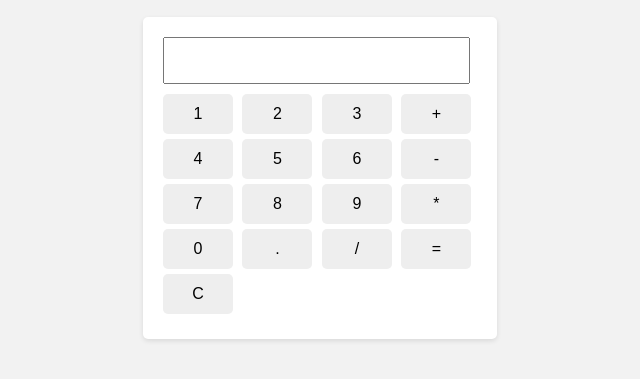
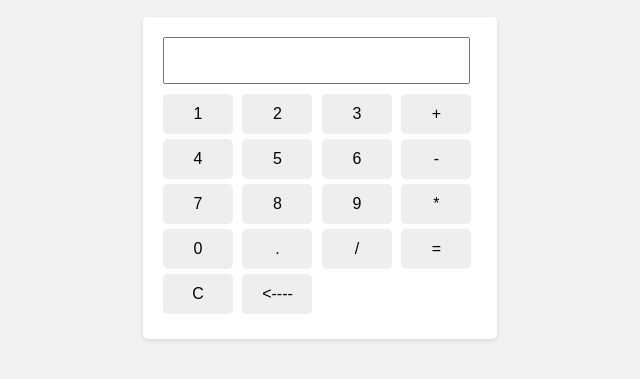
Before and after one commit to StanCloud91/practica-ramas-merge, a plain HTML site: page index.html in a window 1280 px wide. Shown: the part 119-498 px from the top of the page, without its empty margins (320-960 px from the left). Drawn offline with Linux system fonts and the light colour scheme.

Commit message:
solucion con substring

```diff
--- a/index.html
+++ b/index.html
@@ -36,6 +36,7 @@
         <input type="button" value="=" onclick="calcular()">
         <br>
         <input type="button" value="C" onclick="limpiarPantalla()">
+        <input type="button" value="<----" onclick="deshacer()">
     </div>
 
     <script src="script.js"></script>
--- a/script.js
+++ b/script.js
@@ -11,3 +11,9 @@ function agregarALaPantalla(value) {
   function limpiarPantalla() {
     document.getElementById('pantalla').value = '';
   }
+
+  function deshacer() {
+    const valorPantalla = document.getElementById('pantalla').value;
+    const resultado = valorPantalla.substring(0,valorPantalla.length -1);
+    document.getElementById('pantalla').value = resultado;
+  }
```
